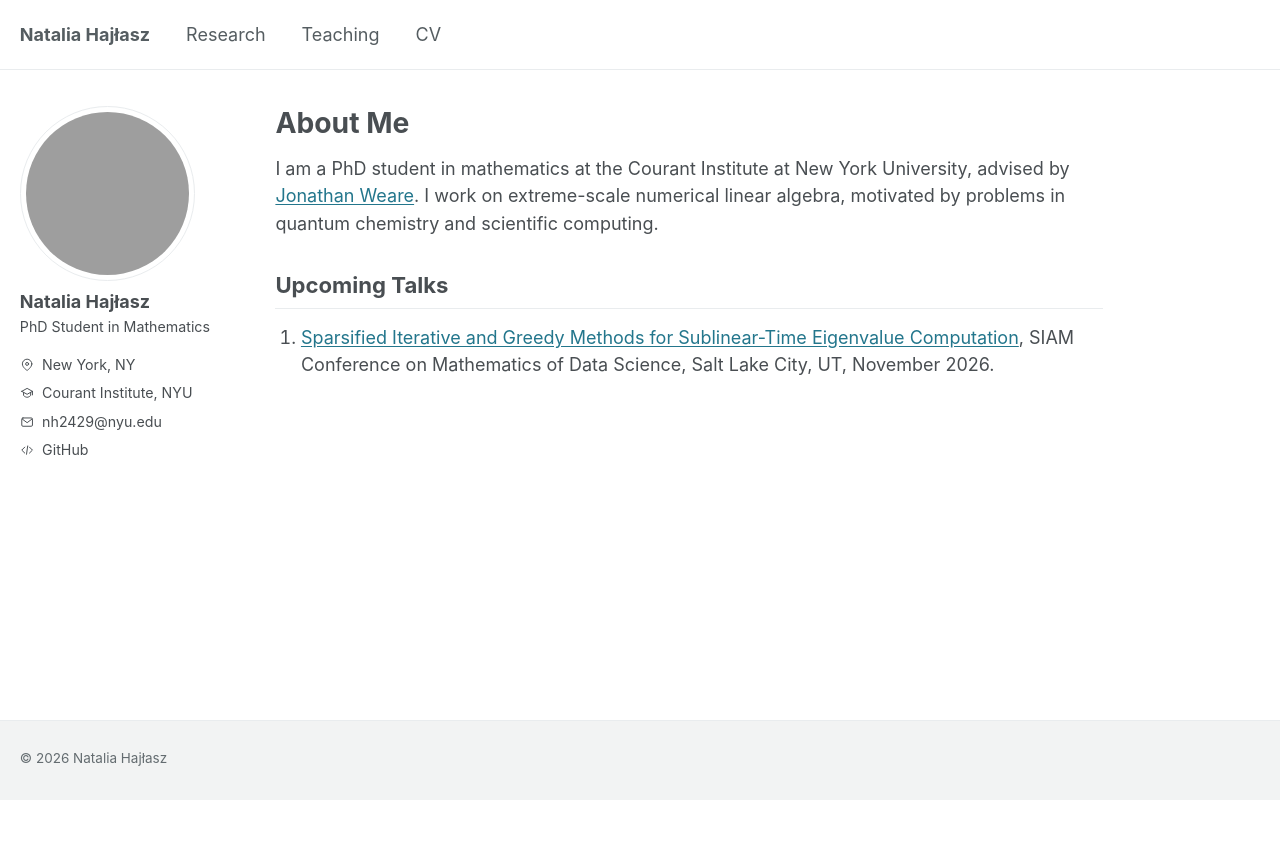
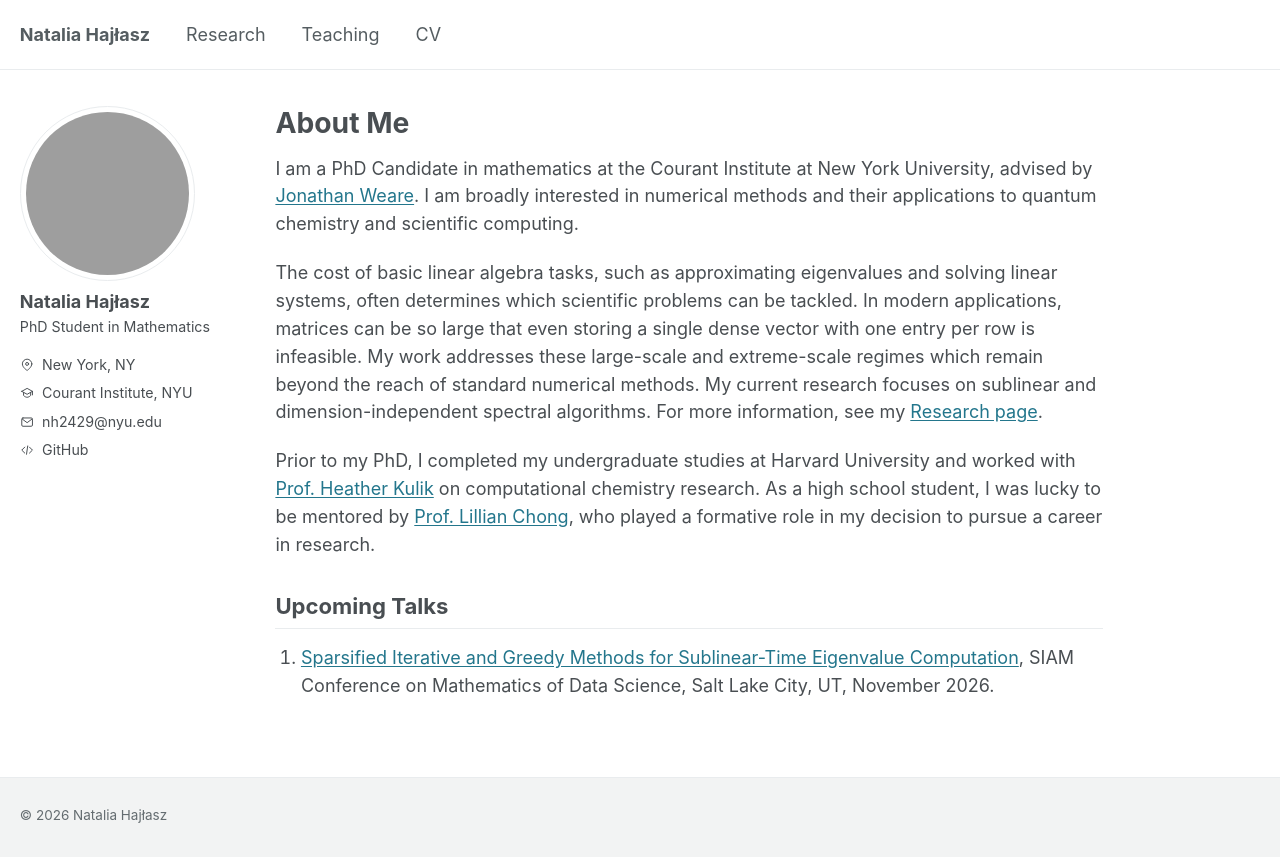
Before and after one commit to hajlasz/hajlasz.github.io, a plain HTML site: page index.html in a window 1280 px wide. Before the commit the page ends 800 px from the top, so only its background shows below. Drawn offline with Linux system fonts and the light colour scheme; grey boxes are pictures that could not be loaded.

Commit message:
Update About Me and research bio

```diff
--- a/index.html
+++ b/index.html
@@ -45,7 +45,11 @@
 
     <main class="content" id="content" tabindex="-1">
       <h1>About Me</h1>
-      <p>I am a PhD student in mathematics at the Courant Institute at New York University, advised by <a href="https://cims.nyu.edu/~weare/">Jonathan Weare</a>. I work on extreme-scale numerical linear algebra, motivated by problems in quantum chemistry and scientific computing.</p>
+      <p>I am a PhD Candidate in mathematics at the Courant Institute at New York University, advised by <a href="https://cims.nyu.edu/~weare/">Jonathan Weare</a>. I am broadly interested in numerical methods and their applications to quantum chemistry and scientific computing.</p>
+
+      <p>The cost of basic linear algebra tasks, such as approximating eigenvalues and solving linear systems, often determines which scientific problems can be tackled. In modern applications, matrices can be so large that even storing a single dense vector with one entry per row is infeasible. My work addresses these large-scale and extreme-scale regimes which remain beyond the reach of standard numerical methods. My current research focuses on sublinear and dimension-independent spectral algorithms. For more information, see my <a href="research.html">Research page</a>.</p>
+
+      <p>Prior to my PhD, I completed my undergraduate studies at Harvard University and worked with <a href="https://chemistry.mit.edu/profile/heather-j-kulik/">Prof. Heather Kulik</a> on computational chemistry research. As a high school student, I was lucky to be mentored by <a href="https://www.chem.pitt.edu/people/lillian-chong">Prof. Lillian Chong</a>, who played a formative role in my decision to pursue a career in research.</p>
 
       <h2>Upcoming Talks</h2>
       <ol>
```
